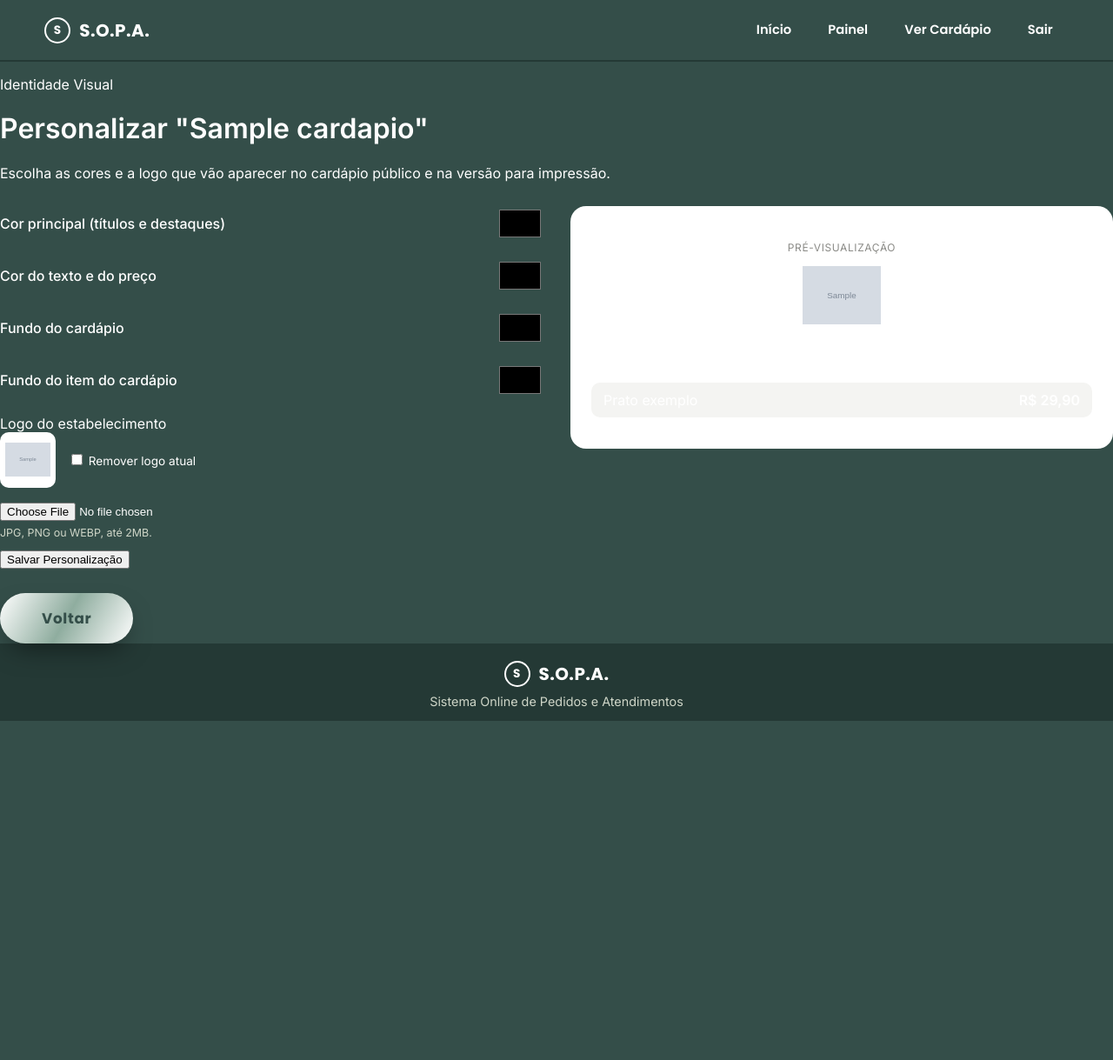
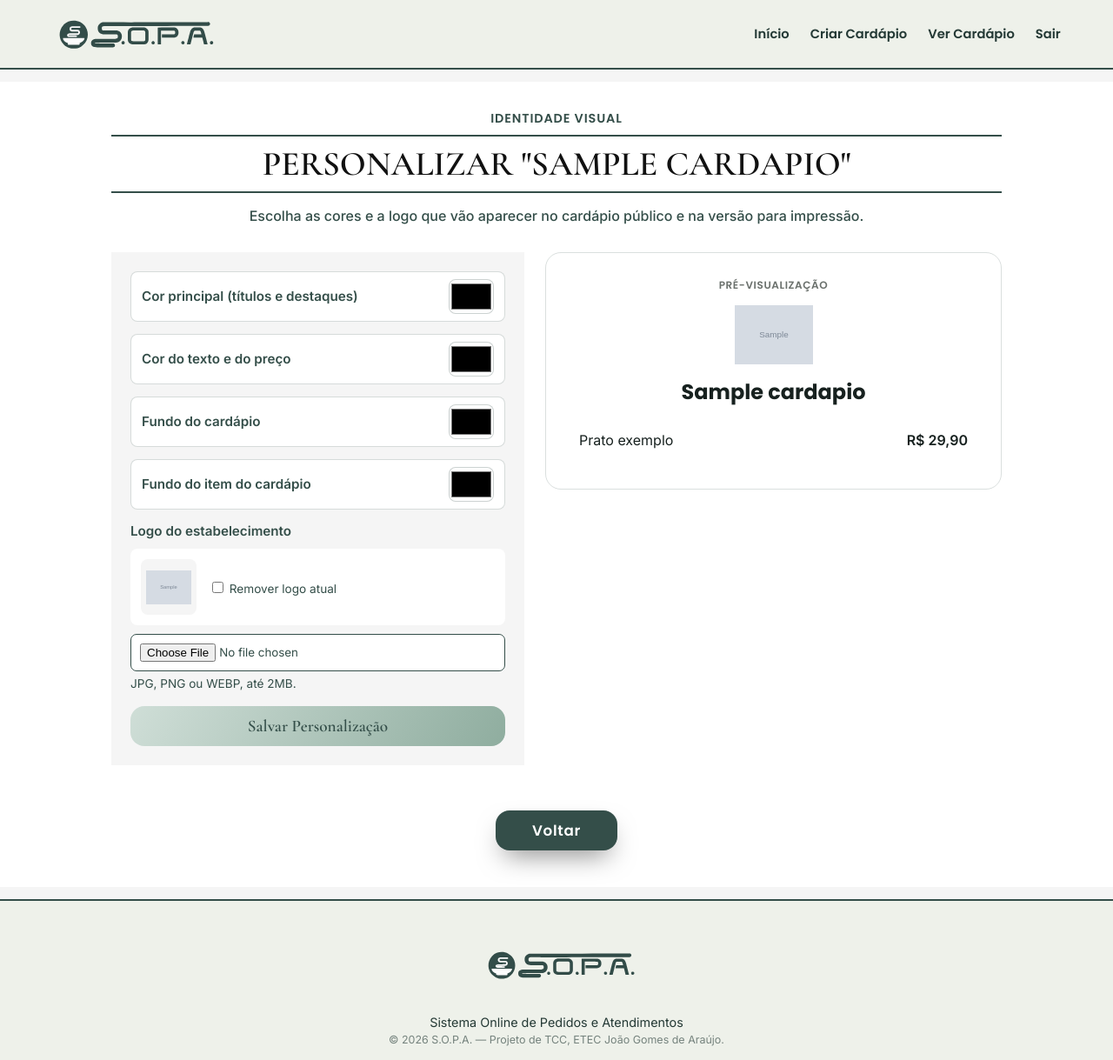
Before and after one commit to santanayzs/tcc_sopa, a PHP site: page /CRUD-Cardapio/personalizar-cardapio/personalizar-cardapio.php?id=1 in a window 1280 px wide. Shown: the whole page at 87% size. Before the commit the page ends 829 px from the top, so only its background shows below. Run offline with PHP 8.4, Linux system fonts and the light colour scheme; the visitor is signed in with stand-in values (Sample User, id 1); tables that the repository leaves empty hold one stand-in row (values such as "Sample post"); grey boxes marked "Sample" are stand-in pictures.

Commit message:
CSS de personalizar cardapio foi feito, falta menu lateral

```diff
--- a/CRUD-Cardapio/personalizar-cardapio/personalizar-cardapio.php
+++ b/CRUD-Cardapio/personalizar-cardapio/personalizar-cardapio.php
@@ -63,17 +63,25 @@ $erro = $mensagensErro[$_GET['erro'] ?? ''] ?? null;
 
 <body class="dashboard-page">
     <header class="site-header">
-        <a href="../../index.html" class="logo">
-            <span class="logo-badge">S</span>
-            <span class="logo-word">S.O.P.A.</span>
+        <a href="../../dashboard/index.php" class="logo" aria-label="S.O.P.A. — voltar ao Painel">
+            <img src="../../img/logotipoBranco.svg" alt="Logotipo S.O.P.A." class="logotipo">
         </a>
 
-        <nav class="main-nav">
-            <a href="../../index.html">Início</a>
-            <a href="../../dashboard/index.php">Painel</a>
+        <nav class="main-nav" id="main-nav">
+            <a href="../../dashboard/index.php">Início</a>
+            <a href="../criar-cardapio/criar-cardapio.php">Criar Cardápio</a>
             <a href="../ver-cardapio/ver-cardapio.php">Ver Cardápio</a>
-            <a href="../../auth/logout.php">Sair</a>
+            <a class="btn-sair" href="../../auth/logout.php">Sair</a>
         </nav>
+
+        <button
+            class="nav-toggle"
+            id="nav-toggle"
+            aria-label="Abrir menu"
+            aria-expanded="false"
+            aria-controls="main-nav">
+            <span></span><span></span><span></span>
+        </button>
     </header>
 
     <main class="dashboard-shell">
@@ -157,11 +165,11 @@ $erro = $mensagensErro[$_GET['erro'] ?? ''] ?? null;
     </main>
 
     <footer class="site-footer">
-        <div class="logo">
-            <span class="logo-badge">S</span>
-            <span class="logo-word">S.O.P.A.</span>
-        </div>
+        <img src="../../img/logotipoBranco.svg" alt="Logotipo S.O.P.A." class="logotipoFooter">
         <p>Sistema Online de Pedidos e Atendimentos</p>
+        <p class="footer-fine">
+            &copy; 2026 S.O.P.A. — Projeto de TCC, ETEC João Gomes de Araújo.
+        </p>
     </footer>
 
     <script>
@@ -205,6 +213,7 @@ $erro = $mensagensErro[$_GET['erro'] ?? ''] ?? null;
             leitor.readAsDataURL(arquivo);
         });
     </script>
+    <script src="../../JS/main-nav.js"></script>
 </body>
 
 </html>
--- a/CRUD-Cardapio/personalizar-cardapio/style-personalizar-card.css
+++ b/CRUD-Cardapio/personalizar-cardapio/style-personalizar-card.css
@@ -1,88 +1,369 @@
+.dashboard-page {
+    display: flex;
+    min-height: 100vh;
+    flex-direction: column;
+    background: #f5f5f5;
+    color: #17211f;
+}
+
+.site-header {
+    background: var(--cream-1);
+    border-bottom: 2px solid var(--green-800);
+    color: var(--green-900);
+}
+
+.main-nav a {
+    padding: 6px 9px;
+    font-weight: 600;
+}
+
+.main-nav a:hover {
+    background: rgba(36, 57, 53, 0.08);
+}
+
+.nav-toggle span {
+    background: var(--green-900);
+}
+
+.dashboard-shell {
+    flex: 1;
+    min-height: 0;
+    margin: 14px 0;
+    padding: 32px 0 42px;
+    background: var(--white);
+}
+
+.dashboard-card {
+    width: min(100% - 72px, 1024px);
+    margin: 0 auto;
+    padding: 0;
+    background: transparent;
+}
+
+.dashboard-eyebrow {
+    margin: 0 0 8px;
+    color: var(--green-800);
+    font-family: var(--font-display);
+    font-size: 0.9rem;
+    font-weight: 600;
+    letter-spacing: 0.06em;
+    text-align: center;
+    text-transform: uppercase;
+}
+
+.dashboard-card > h1 {
+    margin: 0;
+    padding: 10px 12px;
+    border-top: 2px solid var(--green-800);
+    border-bottom: 2px solid var(--green-800);
+    color: #111;
+    font-family: var(--font-accent);
+    font-size: clamp(2rem, 3.2vw, 2.45rem);
+    font-weight: 600;
+    line-height: 1.1;
+    text-align: center;
+    text-transform: uppercase;
+    overflow-wrap: anywhere;
+}
+
+.dashboard-text {
+    max-width: 760px;
+    margin: 14px auto 0;
+    color: #344e49;
+    font-family: var(--font-body);
+    font-size: 1rem;
+    font-weight: 500;
+    line-height: 1.5;
+    text-align: center;
+}
+
 .personalizar-grid {
     display: grid;
-            grid-template-columns: 1fr 1fr;
-            gap: 32px;
-            margin-top: 28px;
+    grid-template-columns: minmax(0, 0.95fr) minmax(0, 1.05fr);
+    gap: 24px;
     align-items: start;
+    margin-top: 30px;
 }
 
-        @media (max-width: 760px) {
-            .personalizar-grid {
-                grid-template-columns: 1fr;
-            }
+.personalizar-grid form {
+    display: grid;
+    gap: 14px;
+    min-width: 0;
+    padding: 22px;
+    background: #f5f5f5;
 }
 
 .campo-cor {
     display: flex;
+    min-height: 48px;
     align-items: center;
+    justify-content: space-between;
     gap: 14px;
-            margin-bottom: 20px;
+    margin: 0;
+    padding: 8px 12px;
+    border: 1px solid rgba(52, 78, 73, 0.2);
+    border-radius: 8px;
+    background: var(--white);
 }
 
-        .campo-cor label {
-            flex: 1;
-            font-weight: 500;
+.campo-cor label,
+.form-group > label:first-child {
+    color: var(--green-800);
+    font-family: var(--font-body);
+    font-size: 0.95rem;
+    font-weight: 600;
+    line-height: 1.4;
 }
 
 .campo-cor input[type="color"] {
     width: 52px;
     height: 40px;
-            border: none;
-            border-radius: 10px;
-            background: none;
+    flex: 0 0 auto;
+    padding: 0;
+    border: 1px solid rgba(52, 78, 73, 0.25);
+    border-radius: 8px;
+    background: var(--white);
     cursor: pointer;
-            padding: 0;
+}
+
+.form-group {
+    display: grid;
+    gap: 10px;
+    min-width: 0;
 }
 
 .logo-atual {
     display: flex;
+    min-width: 0;
     align-items: center;
     gap: 14px;
-            margin-bottom: 16px;
+    flex-wrap: wrap;
+    margin: 0;
+    padding: 12px;
+    border-radius: 8px;
+    background: var(--white);
 }
 
 .logo-atual img {
     width: 64px;
     height: 64px;
+    flex: 0 0 auto;
+    padding: 6px;
+    border-radius: 8px;
+    background: #f5f5f5;
     object-fit: contain;
-            background: #fff;
-            border-radius: 10px;
-            padding: 6px;
+}
+
+.logo-atual label {
+    color: var(--green-800);
+    font-family: var(--font-body);
+    font-size: 0.85rem;
+}
+
+#logoInput {
+    width: 100%;
+    min-width: 0;
+    padding: 10px;
+    border: 1px solid var(--green-800);
+    border-radius: 7px;
+    background: var(--white);
+    color: var(--green-800);
+    font-family: var(--font-body);
+}
+
+.personalizar-grid form > .form-group > p {
+    margin: -4px 0 0 !important;
+    color: var(--green-800) !important;
+    font-family: var(--font-body);
+    font-size: 0.85rem !important;
+}
+
+.personalizar-grid form > button[type="submit"] {
+    display: inline-flex;
+    min-height: 46px;
+    align-items: center;
+    justify-content: center;
+    margin-top: 4px;
+    padding: 8px 16px;
+    border: 0;
+    border-radius: 16px;
+    background: linear-gradient(120deg, #cfded7, #8fad9f);
+    color: var(--green-800);
+    cursor: pointer;
+    font-family: var(--font-accent);
+    font-size: 1.2rem;
+    font-weight: 600;
+    transition: background-color 0.2s ease;
+}
+
+.personalizar-grid form > button[type="submit"]:hover {
+    background: #8fad9f;
 }
 
 .preview-box {
-            background: #ffffff;
+    min-width: 0;
+    padding: 28px 24px;
+    border: 1px solid rgba(52, 78, 73, 0.18);
     border-radius: var(--radius-md);
-            padding: 28px 24px;
     text-align: center;
     transition: background-color 0.2s ease;
 }
 
+.preview-box > p {
+    margin: 0 0 14px !important;
+    color: #6b716d !important;
+    font-family: var(--font-display);
+    font-size: 0.75rem !important;
+    font-weight: 600;
+    letter-spacing: 0.08em;
+}
+
 #previewLogo {
+    display: block;
     max-width: 90px;
     max-height: 90px;
+    margin: 0 auto 14px;
     object-fit: contain;
-            margin: 0 auto 14px;
-            display: block;
 }
 
 #previewNome {
+    margin: 0 0 18px;
     font-family: var(--font-display);
     font-size: 1.5rem;
     font-weight: 700;
-            margin: 0 0 18px;
+    overflow-wrap: anywhere;
 }
 
 .preview-item {
     display: flex;
     justify-content: space-between;
+    gap: 12px;
+    margin-bottom: 8px;
     padding: 10px 14px;
     border-radius: 10px;
-            background: #f4f4f2;
-            margin-bottom: 8px;
     font-family: var(--font-body);
+    text-align: left;
 }
 
 .preview-item span:last-child {
+    flex-shrink: 0;
     font-weight: 700;
 }
+
+.dashboard-actions {
+    display: flex;
+    justify-content: center;
+    margin-top: 24px;
+}
+
+.dashboard-actions .btn-pill {
+    display: inline-flex;
+    min-width: 140px;
+    min-height: 46px;
+    align-items: center;
+    justify-content: center;
+    padding: 8px 20px;
+    border-radius: 16px;
+    background: var(--green-800);
+    color: var(--white);
+    font-family: var(--font-display);
+    font-weight: 600;
+    transition: background-color 0.2s ease;
+}
+
+.dashboard-actions .btn-pill:hover {
+    background: var(--green-900);
+}
+
+.site-footer {
+    margin-top: auto;
+    padding: 20px 24px 12px;
+    border-top: 2px solid var(--green-800);
+    background: var(--cream-1);
+    text-align: center;
+}
+
+.site-footer .logotipoFooter {
+    width: 190px;
+    height: auto;
+    margin: 0 auto 2px;
+}
+
+.site-footer p {
+    margin: 4px 0;
+    color: var(--green-900);
+}
+
+.site-footer .footer-fine {
+    font-size: 0.78rem;
+    opacity: 0.6;
+}
+
+@media (max-width: 780px) {
+    .dashboard-card {
+        width: min(100% - 32px, 600px);
+    }
+
+    .main-nav {
+        background: var(--green-800);
+        border-bottom-color: var(--green-900);
+    }
+
+    .main-nav a {
+        color: var(--cream-1);
+        border-bottom-color: rgba(255, 255, 255, 0.08);
+    }
+
+    .personalizar-grid {
+        grid-template-columns: minmax(0, 1fr);
+        gap: 18px;
+    }
+
+    .preview-box {
+        grid-row: 1;
+    }
+}
+
+@media (max-width: 480px) {
+    .dashboard-shell {
+        padding: 20px 0 30px;
+    }
+
+    .dashboard-card > h1 {
+        font-size: 1.8rem;
+    }
+
+    .dashboard-text {
+        font-size: 0.95rem;
+    }
+
+    .personalizar-grid {
+        margin-top: 22px;
+    }
+
+    .personalizar-grid form {
+        padding: 14px 10px;
+    }
+
+    .campo-cor {
+        gap: 8px;
+        padding: 8px;
+    }
+
+    .campo-cor label {
+        font-size: 0.88rem;
+    }
+
+    .preview-box {
+        padding: 20px 14px;
+    }
+
+    .preview-item {
+        padding: 10px;
+        font-size: 0.9rem;
+    }
+
+    .dashboard-actions .btn-pill {
+        width: 100%;
+    }
+}
```
Lines whose indentation alone changed are shown as unchanged.
